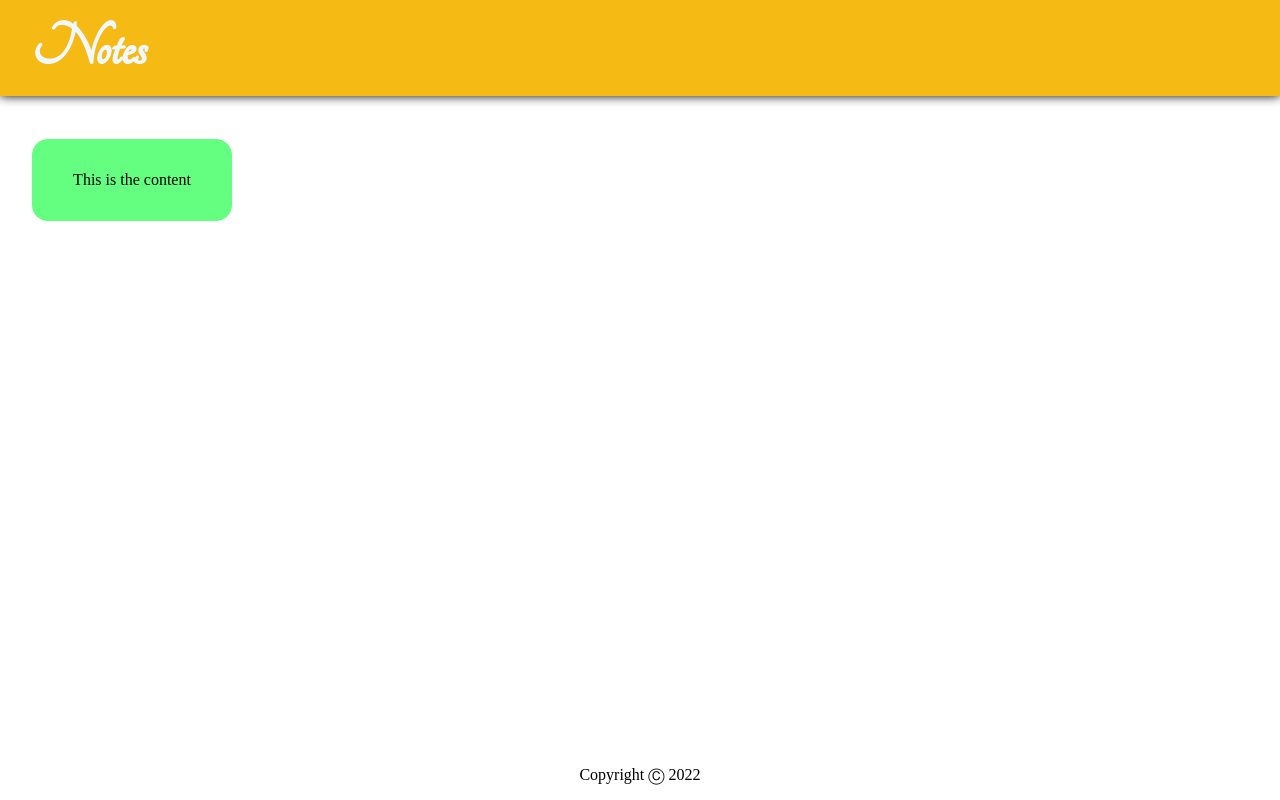
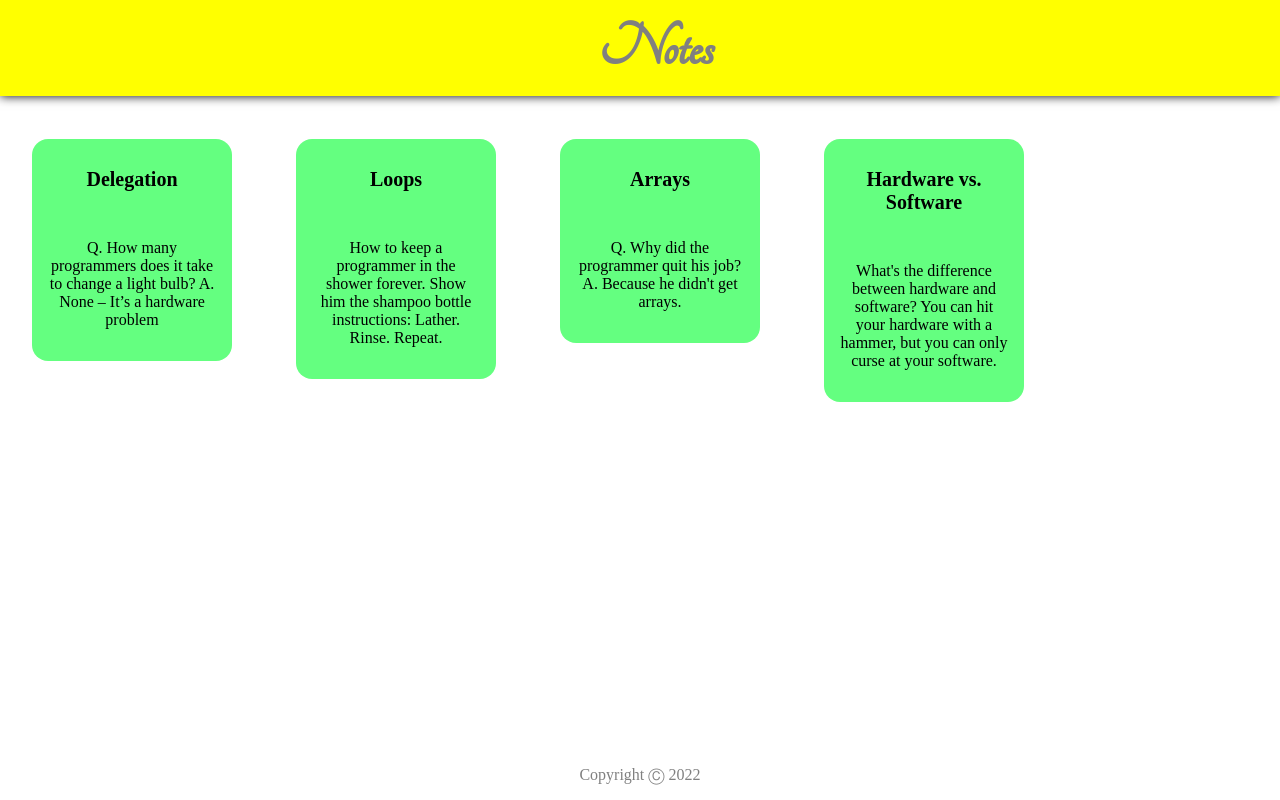
Before and after one commit to tejaspundlik/notes-clone, a React (Create React App) app: page / in a window 1280 px wide. Built offline with nearby package versions, Linux system fonts and the light colour scheme.

Commit message:
Add props

```diff
--- a/public/index.html
+++ b/public/index.html
@@ -6,7 +6,7 @@
     <link rel="icon" href="/images/favicon.png">
     <link rel="stylesheet" href="https://fonts.googleapis.com/css?family=Tangerine">
     <link rel="stylesheet" href="./styles.css">
-    <title>Your To-Do List!</title>
+    <title>To-Do List</title>
   </head>
   <body>
     <div id="root"></div>
--- a/public/styles.css
+++ b/public/styles.css
@@ -4,22 +4,24 @@
 }
 header{
     font-size: 2rem;
-    background-color: #f5ba13;
+    background-color: yellow;
     box-shadow: 0 0 10px 0 black;
     width: 100%;
 }
 header h1{
     font-family: 'Tangerine', serif;
-    color: aliceblue;
+    text-align: center;
+    color: grey;
     margin-top: 0;
     padding: 1rem 0 1rem 2rem;
 }
 footer{
-    position: absolute;
+    position:absolute;
     width: 100%;
     bottom: 0;
 }
 footer p{
+    color: grey;
     font-size: 1rem;
     text-align: center;
 }
@@ -36,3 +38,8 @@
     text-align: center;
     font-size: 16px;
 }
+.note h1{
+    padding: 1rem;
+    text-align: center;
+    font-size: 20px;
+}
--- a/src/Components/App.jsx
+++ b/src/Components/App.jsx
@@ -2,11 +2,19 @@
 import Header from "./Header"
 import Footer from "./Footer"
 import Note from "./Note"
+import notes from "../notes"
 
+function createNotes(item){
+   return (<Note
+    key = {item.key}
+    title={item.title}
+    content={item.content}
+    />);
+}
 function App(){
     return(<div>
         <Header />
-        <Note />
+        {notes.map(createNotes)}
         <Footer />
     </div>);
 }
--- a/src/Components/Note.jsx
+++ b/src/Components/Note.jsx
@@ -1,9 +1,10 @@
 import React from "react";
 
-function Note(){
+function Note(props){
     return(
         <div className="note">
-            <p>This is the content</p>
+            <h1>{props.title}</h1>
+            <p>{props.content}</p>
         </div>
     );
 }
--- /dev/null
+++ b/src/notes.js
@@ -0,0 +1,27 @@
+const notes = [
+    {
+      key: 1,
+      title: "Delegation",
+      content:
+        "Q. How many programmers does it take to change a light bulb? A. None – It’s a hardware problem"
+    },
+    {
+      key: 2,
+      title: "Loops",
+      content:
+        "How to keep a programmer in the shower forever. Show him the shampoo bottle instructions: Lather. Rinse. Repeat."
+    },
+    {
+      key: 3,
+      title: "Arrays",
+      content:
+        "Q. Why did the programmer quit his job? A. Because he didn't get arrays."
+    },
+    {
+      key: 4,
+      title: "Hardware vs. Software",
+      content:
+        "What's the difference between hardware and software? You can hit your hardware with a hammer, but you can only curse at your software."
+    }
+  ];
+export default notes;
```
